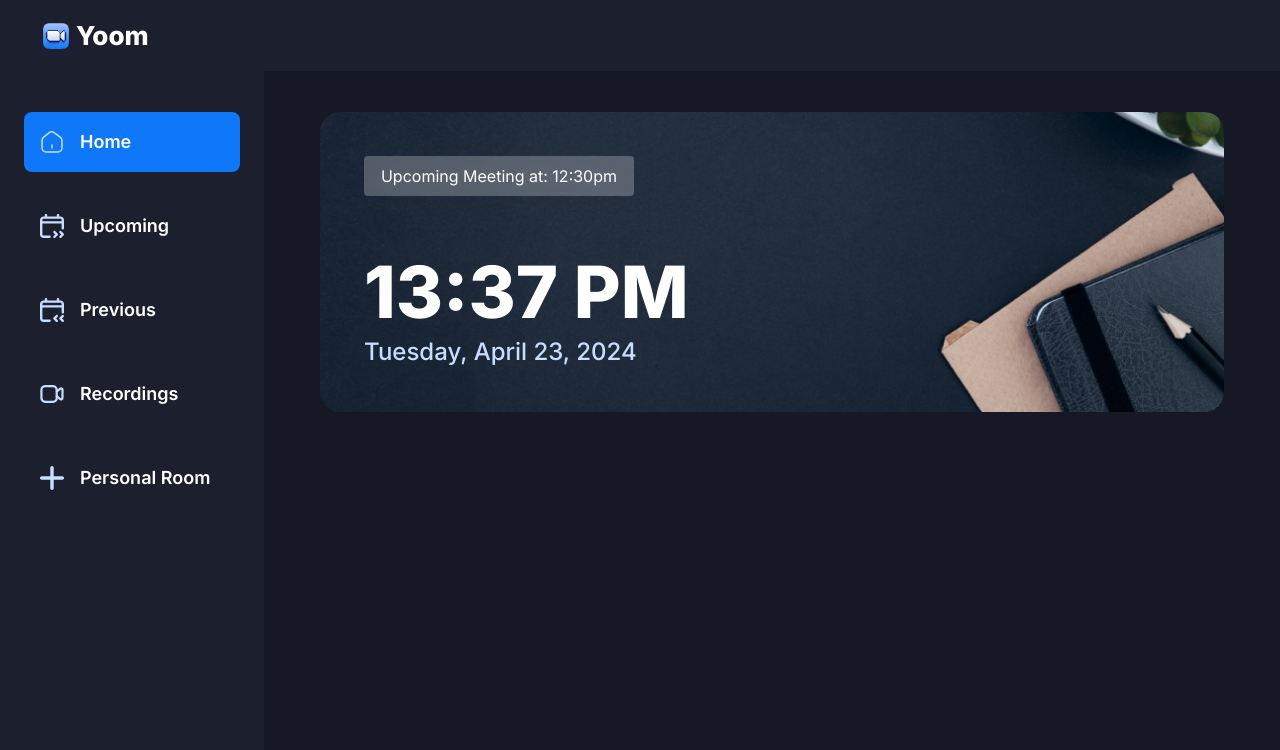
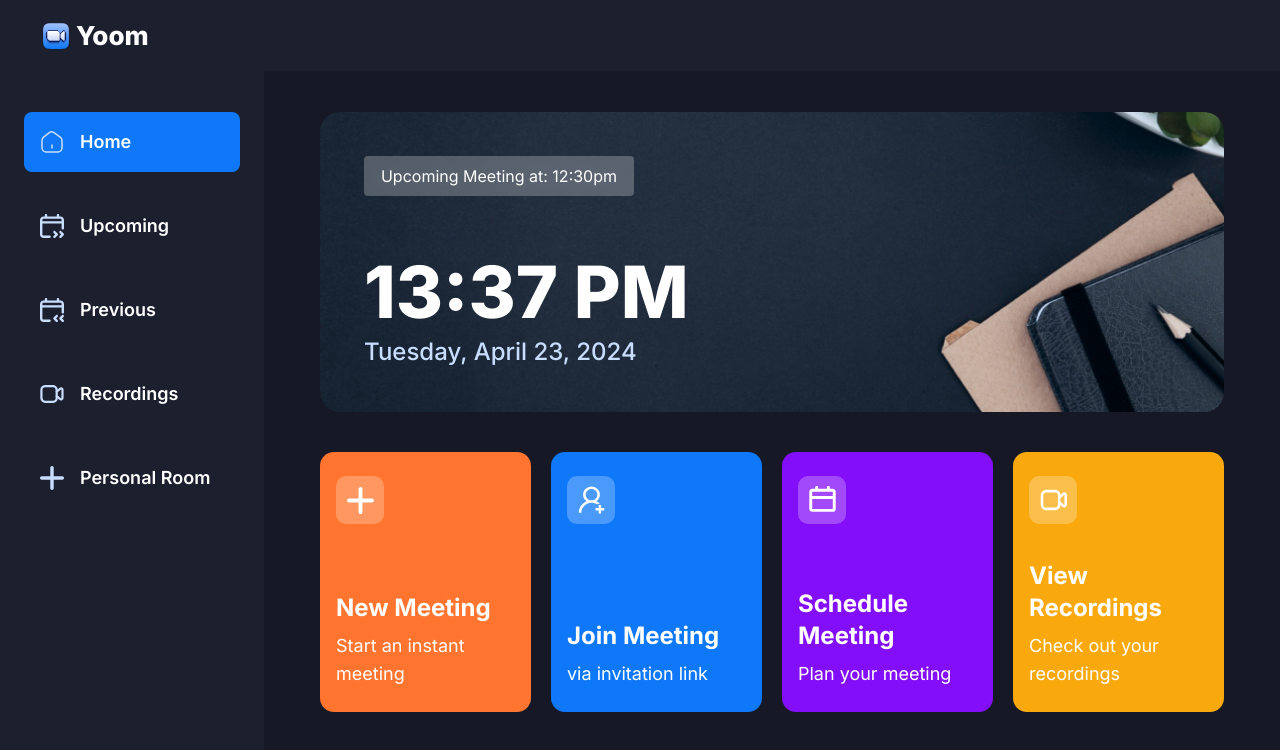
Before and after one commit to kirdua/zoom_clone, a Next.js app: page / in a window 1280 px wide. Shown: the top 750 px of the page. Built offline with nearby package versions, Linux system fonts and the light colour scheme; no server answers.

Commit message:
basic meeting cards, meeting modal and home card

```diff
--- a/app/(root)/(home)/page.tsx
+++ b/app/(root)/(home)/page.tsx
@@ -1,7 +1,8 @@
 'use client'
 import { useState, useEffect } from 'react'
 import { format } from 'date-fns'
-import { setCurrentDate } from '../../../utils/dateFormat'
+import { setCurrentDate } from '@/utils/dateFormat'
+import MeetingTypeList from '@/components/MeetingTypeList'
 
 const Home = () => {
   const [time, setTime] = useState(new Date())
@@ -36,6 +37,8 @@
           </div>
         </div>
       </div>
+
+      <MeetingTypeList />
     </section>
   )
 }
--- /dev/null
+++ b/components/HomeCard.tsx
@@ -0,0 +1,40 @@
+'use client'
+import Image from 'next/image'
+import { cn } from '@/lib/utils'
+
+interface HomeCardProps {
+  className?: string
+  img: string
+  title: string
+  description: string
+  handleClick?: () => void
+}
+
+const HomeCard = ({
+  className,
+  img,
+  title,
+  description,
+  handleClick,
+}: HomeCardProps) => {
+  return (
+    <section
+      className={cn(
+        'px-4 py-6 flex flex-col justify-between w-full xl:max-w-[270px] min-h-[260px] rounded-[14px] cursor-pointer',
+        className
+      )}
+      onClick={handleClick}
+    >
+      <div className='flex-center glassmorphism size-12 rounded-[10px]'>
+        <Image src={img} alt='meeting' width={27} height={27} />
+      </div>
+
+      <div className='flex flex-col gap-2'>
+        <h1 className='text-2xl font-bold'>{title}</h1>
+        <p className='text-lg font-normal'>{description}</p>
+      </div>
+    </section>
+  )
+}
+
+export default HomeCard
--- /dev/null
+++ b/components/MeetingModal.tsx
@@ -0,0 +1,65 @@
+'use client'
+import { ReactNode } from 'react'
+import { Dialog, DialogContent } from '@/components/ui/dialog'
+import Image from 'next/image'
+import { cn } from '@/lib/utils'
+import { Button } from './ui/button'
+
+interface MeetingModalProps {
+  isOpen: boolean
+  title: string
+  className?: string
+  children?: ReactNode
+  buttonText?: string
+  image?: string
+  buttonIcon?: string
+  onClose: () => void
+  handleClick?: () => void
+}
+
+const MeetingModal = ({
+  isOpen,
+  title,
+  className,
+  children,
+  buttonText,
+  image,
+  buttonIcon,
+  onClose,
+  handleClick,
+}: MeetingModalProps) => {
+  return (
+    <Dialog open={isOpen} onOpenChange={onClose}>
+      <DialogContent className='flex w-full max-w-[520px] flex-col gap-6 border-none bg-dark-1 px-6 py-9 text-white'>
+        <div className='flex flex-col gap-6'>
+          {image && (
+            <div className='flex justify-center'>
+              <Image src={image} alt='image' width={72} height={72} />
+            </div>
+          )}
+          <h1 className={cn('text-3xl font-bold leading-[42px]', className)}>
+            {title}
+          </h1>
+          {children}
+          <Button
+            className='bg-blue-1 focus-visible:ring-0 focus-visible:ring-offset-0'
+            onClick={handleClick}
+          >
+            {buttonIcon && (
+              <Image
+                src={buttonIcon}
+                alt='button icon'
+                width={13}
+                height={13}
+              />
+            )}{' '}
+            &nbsp;
+            {buttonText || 'Schedule Meeting'}
+          </Button>
+        </div>
+      </DialogContent>
+    </Dialog>
+  )
+}
+
+export default MeetingModal
--- /dev/null
+++ b/components/MeetingTypeList.tsx
@@ -0,0 +1,60 @@
+'use client'
+
+import { useState } from 'react'
+import { useRouter } from 'next/navigation'
+import HomeCard from './HomeCard'
+import MeetingModal from './MeetingModal'
+
+const MeetingTypeList = () => {
+  const router = useRouter()
+
+  const [meetingState, setMeetingState] = useState<
+    'isScheduleMeeting' | 'isJoiningMeeting' | 'isInstantMeeting' | undefined
+  >()
+
+  const createMeeting = () => {}
+
+  return (
+    <section className='grid grid-cols-1 gap-5 md:grids-col-2 lg:grid-cols-4'>
+      <HomeCard
+        img='/icons/add-meeting.svg'
+        title='New Meeting'
+        description='Start an instant meeting'
+        className='bg-orange-1'
+        handleClick={() => setMeetingState('isInstantMeeting')}
+      />
+      <HomeCard
+        img='/icons/join-meeting.svg'
+        title='Join Meeting'
+        description='via invitation link'
+        className='bg-blue-1'
+        handleClick={() => setMeetingState('isJoiningMeeting')}
+      />
+      <HomeCard
+        img='/icons/schedule.svg'
+        title='Schedule Meeting'
+        description='Plan your meeting'
+        className='bg-purple-1'
+        handleClick={() => setMeetingState('isScheduleMeeting')}
+      />
+      <HomeCard
+        img='/icons/recordings.svg'
+        title='View Recordings'
+        description='Check out your recordings'
+        className='bg-yellow-1'
+        handleClick={() => router.push('/recordings')}
+      />
+
+      <MeetingModal
+        isOpen={meetingState === 'isInstantMeeting'}
+        title='Start an instant meeting'
+        className='text-center'
+        buttonText='Start Meeting'
+        onClose={() => setMeetingState(undefined)}
+        handleClick={createMeeting}
+      />
+    </section>
+  )
+}
+
+export default MeetingTypeList
--- /dev/null
+++ b/components/ui/dialog.tsx
@@ -0,0 +1,122 @@
+"use client"
+
+import * as React from "react"
+import * as DialogPrimitive from "@radix-ui/react-dialog"
+import { X } from "lucide-react"
+
+import { cn } from "@/lib/utils"
+
+const Dialog = DialogPrimitive.Root
+
+const DialogTrigger = DialogPrimitive.Trigger
+
+const DialogPortal = DialogPrimitive.Portal
+
+const DialogClose = DialogPrimitive.Close
+
+const DialogOverlay = React.forwardRef<
+  React.ElementRef<typeof DialogPrimitive.Overlay>,
+  React.ComponentPropsWithoutRef<typeof DialogPrimitive.Overlay>
+>(({ className, ...props }, ref) => (
+  <DialogPrimitive.Overlay
+    ref={ref}
+    className={cn(
+      "fixed inset-0 z-50 bg-black/80  data-[state=open]:animate-in data-[state=closed]:animate-out data-[state=closed]:fade-out-0 data-[state=open]:fade-in-0",
+      className
+    )}
+    {...props}
+  />
+))
+DialogOverlay.displayName = DialogPrimitive.Overlay.displayName
+
+const DialogContent = React.forwardRef<
+  React.ElementRef<typeof DialogPrimitive.Content>,
+  React.ComponentPropsWithoutRef<typeof DialogPrimitive.Content>
+>(({ className, children, ...props }, ref) => (
+  <DialogPortal>
+    <DialogOverlay />
+    <DialogPrimitive.Content
+      ref={ref}
+      className={cn(
+        "fixed left-[50%] top-[50%] z-50 grid w-full max-w-lg translate-x-[-50%] translate-y-[-50%] gap-4 border bg-background p-6 shadow-lg duration-200 data-[state=open]:animate-in data-[state=closed]:animate-out data-[state=closed]:fade-out-0 data-[state=open]:fade-in-0 data-[state=closed]:zoom-out-95 data-[state=open]:zoom-in-95 data-[state=closed]:slide-out-to-left-1/2 data-[state=closed]:slide-out-to-top-[48%] data-[state=open]:slide-in-from-left-1/2 data-[state=open]:slide-in-from-top-[48%] sm:rounded-lg",
+        className
+      )}
+      {...props}
+    >
+      {children}
+      <DialogPrimitive.Close className="absolute right-4 top-4 rounded-sm opacity-70 ring-offset-background transition-opacity hover:opacity-100 focus:outline-none focus:ring-2 focus:ring-ring focus:ring-offset-2 disabled:pointer-events-none data-[state=open]:bg-accent data-[state=open]:text-muted-foreground">
+        <X className="h-4 w-4" />
+        <span className="sr-only">Close</span>
+      </DialogPrimitive.Close>
+    </DialogPrimitive.Content>
+  </DialogPortal>
+))
+DialogContent.displayName = DialogPrimitive.Content.displayName
+
+const DialogHeader = ({
+  className,
+  ...props
+}: React.HTMLAttributes<HTMLDivElement>) => (
+  <div
+    className={cn(
+      "flex flex-col space-y-1.5 text-center sm:text-left",
+      className
+    )}
+    {...props}
+  />
+)
+DialogHeader.displayName = "DialogHeader"
+
+const DialogFooter = ({
+  className,
+  ...props
+}: React.HTMLAttributes<HTMLDivElement>) => (
+  <div
+    className={cn(
+      "flex flex-col-reverse sm:flex-row sm:justify-end sm:space-x-2",
+      className
+    )}
+    {...props}
+  />
+)
+DialogFooter.displayName = "DialogFooter"
+
+const DialogTitle = React.forwardRef<
+  React.ElementRef<typeof DialogPrimitive.Title>,
+  React.ComponentPropsWithoutRef<typeof DialogPrimitive.Title>
+>(({ className, ...props }, ref) => (
+  <DialogPrimitive.Title
+    ref={ref}
+    className={cn(
+      "text-lg font-semibold leading-none tracking-tight",
+      className
+    )}
+    {...props}
+  />
+))
+DialogTitle.displayName = DialogPrimitive.Title.displayName
+
+const DialogDescription = React.forwardRef<
+  React.ElementRef<typeof DialogPrimitive.Description>,
+  React.ComponentPropsWithoutRef<typeof DialogPrimitive.Description>
+>(({ className, ...props }, ref) => (
+  <DialogPrimitive.Description
+    ref={ref}
+    className={cn("text-sm text-muted-foreground", className)}
+    {...props}
+  />
+))
+DialogDescription.displayName = DialogPrimitive.Description.displayName
+
+export {
+  Dialog,
+  DialogPortal,
+  DialogOverlay,
+  DialogClose,
+  DialogTrigger,
+  DialogContent,
+  DialogHeader,
+  DialogFooter,
+  DialogTitle,
+  DialogDescription,
+}
```
